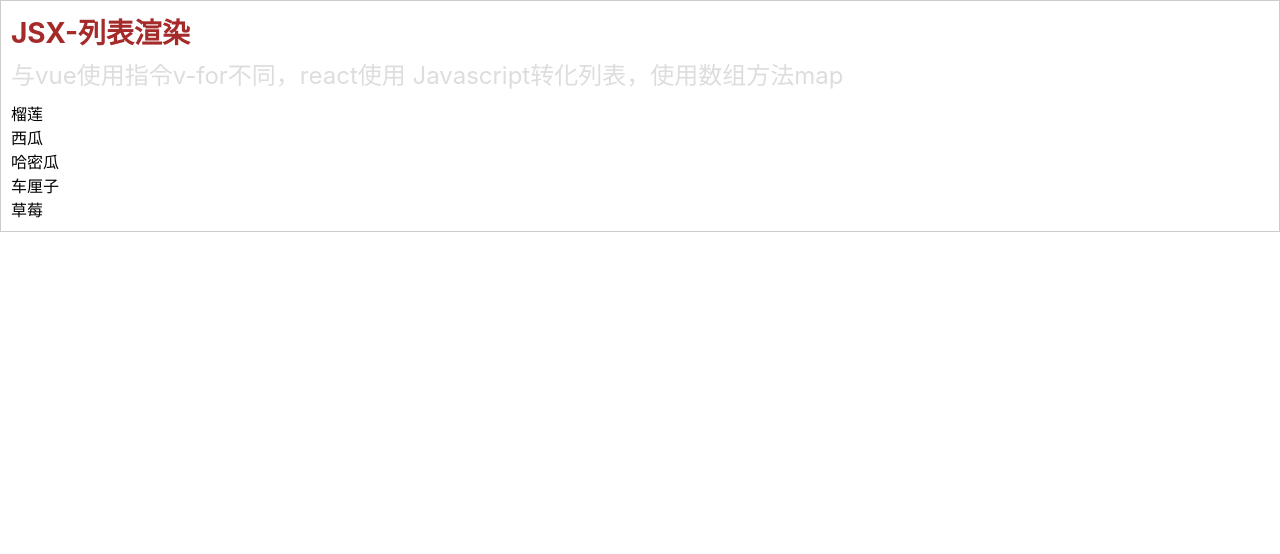
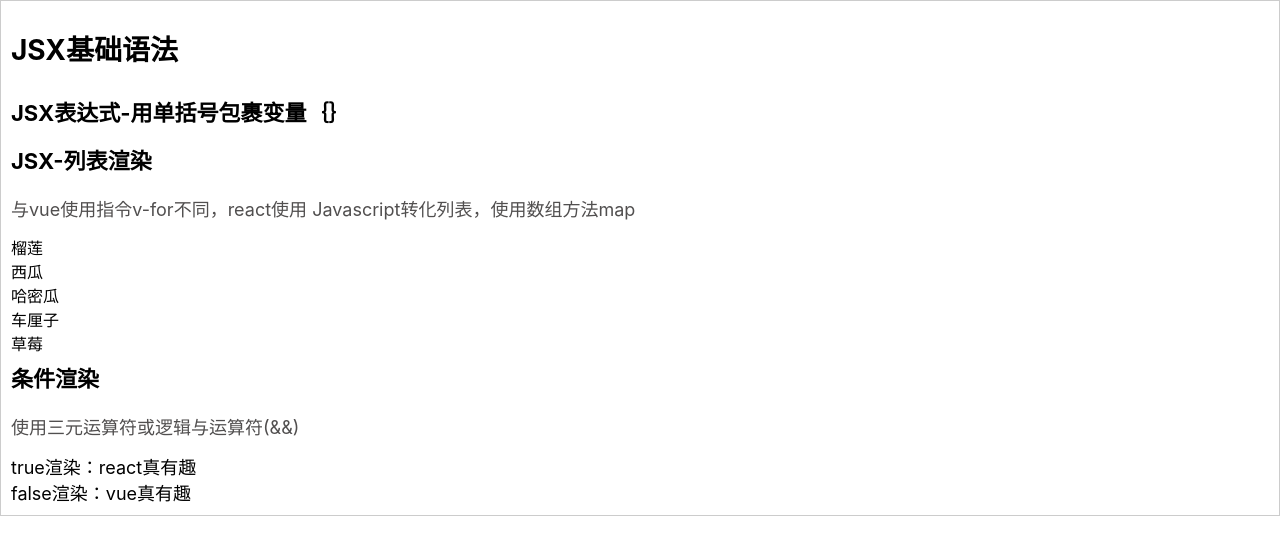
Before and after one commit to Wild-bit/react-demo, a React (Create React App) app: page / in a window 1280 px wide. Shown: the top 554 px of the page. Built offline with nearby package versions, Linux system fonts and the light colour scheme.

Commit message:
feat: 2023第一次提交 \ jsx基础语法 条件渲染、样式绑定、jsx表达式、jsx注释

```diff
--- a/src/components/ListRender/ListRender.css
+++ b/src/components/ListRender/ListRender.css
@@ -1,10 +1,22 @@
 .title{
-    color:brown;
+    color:rgb(0, 0, 0);
     font-size: 28px;
     font-weight: bold;
+    line-height: 78px;
+}
+.sub-title{
+    color: black;
+    font-size: 22px;
+    font-weight: bold;
+    line-height: 48px;
 }
 .desc{
-    font-size: 24px;
-    color: #dddddd;
+    font-size: 18px;
+    color: #514f4f;
     line-height: 50px;
 }
+.text{
+    font-size: 18px;
+    color: black;
+
+}
--- a/src/components/ListRender/ListRender.js
+++ b/src/components/ListRender/ListRender.js
@@ -1,9 +1,13 @@
 import "./ListRender.css"
 export default function ListRender() {
+  const jsx = "JSX表达式-用单括号包裹变量｛｝"
+  const flag = true
   const listSting = ["榴莲", "西瓜", "哈密瓜", "车厘子", "草莓"]
   return (
     <>
-      <div className="title">JSX-列表渲染</div>
+      <p className="title">JSX基础语法</p>
+      <p className="sub-title">{jsx}</p>
+      <div className="sub-title">JSX-列表渲染</div>
       <p className="desc">
         与vue使用指令v-for不同，react使用 Javascript转化列表，使用数组方法map
       </p>
@@ -12,6 +16,11 @@ export default function ListRender() {
           return <li key={index}>{item}</li>
         })}
       </ul>
+      <p className="sub-title">条件渲染</p>
+      <p className="desc">使用三元运算符或逻辑与运算符(&&)</p>
+      {/* 条件渲染字符串 */}
+      <p className="text">true渲染：{flag ? "react真有趣" : "vue真有趣"}</p>
+      <p className="text">false渲染：{!flag ? "react真有趣" : "vue真有趣"}</p>
     </>
   )
 }
```
